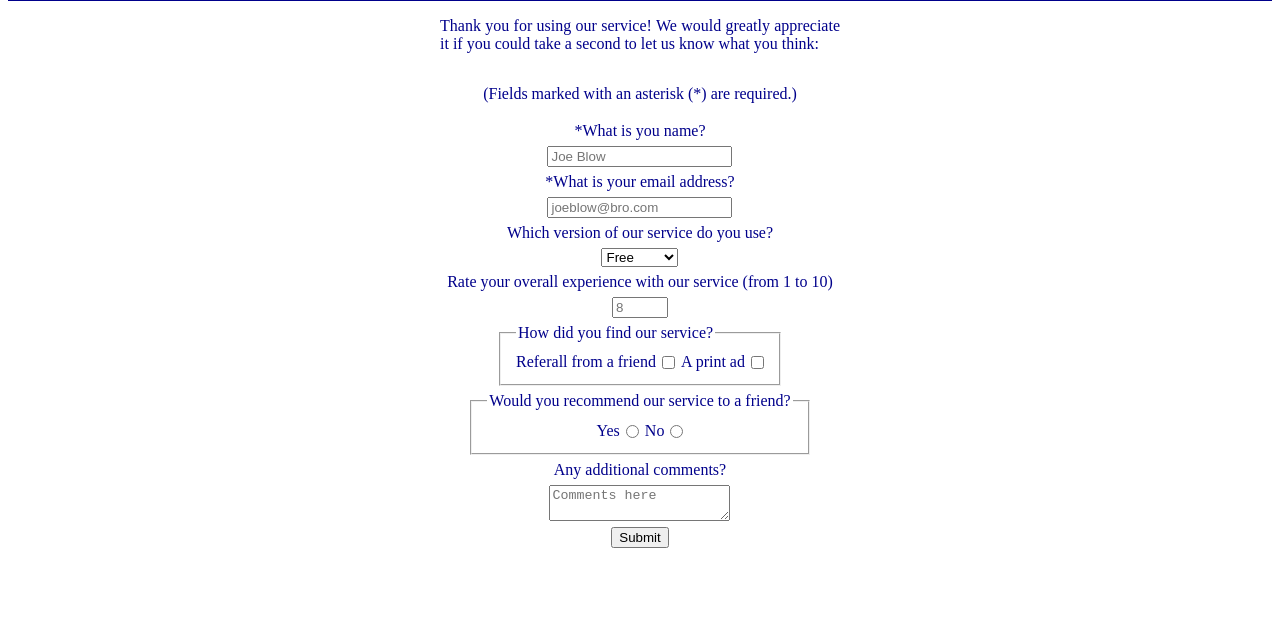
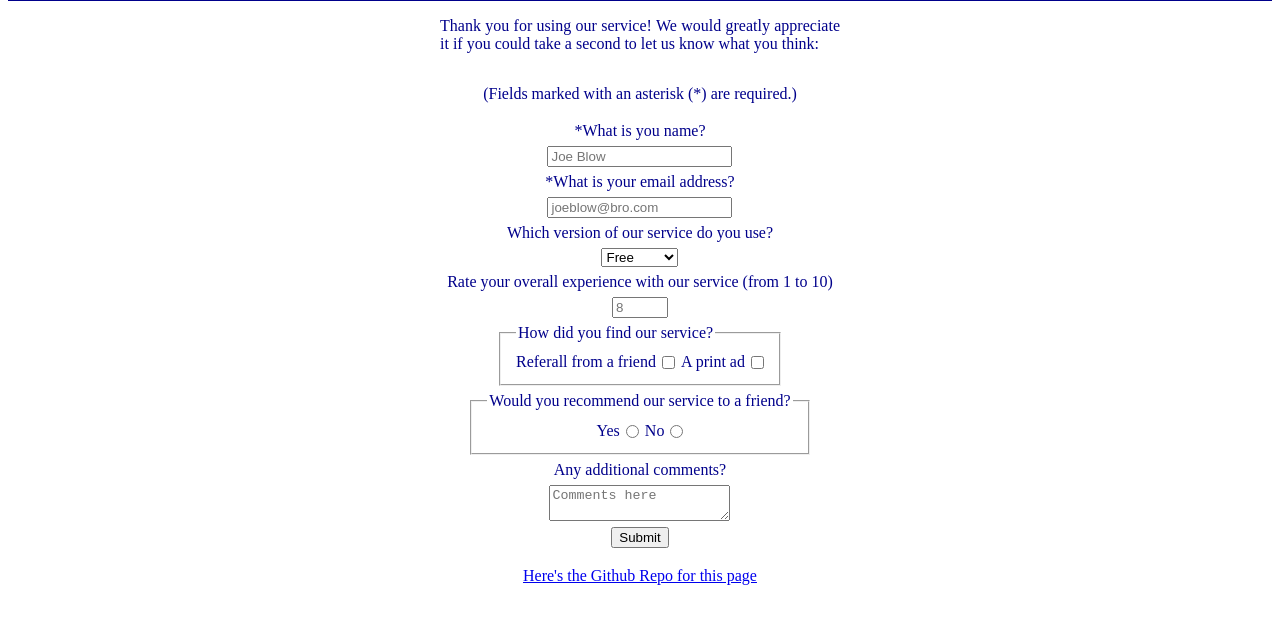
Before and after one commit to CrowsVeldt/FreeCodeCamp-Survey-Form, a plain HTML site: page index.html in a window 1280 px wide. Shown: the part 87-710 px from the top of the page. Drawn offline with Linux system fonts and the light colour scheme.

Commit message:
Added target="_blank" to repo link

```diff
--- a/index.html
+++ b/index.html
@@ -66,6 +66,8 @@
         </main>
 
         <footer>
+
+            <a href="https://github.com/CrowsVeldt/FreeCodeCamp-Survey-Form" target="_blank">Here's the Github Repo for this page</a>
             <script type="text/javascript" src="https://gitcdn.link/cdn/freeCodeCamp/testable-projects-fcc/6c186ddf8bec0cd528321715da86ae9be1cdb29e/build/bundle.js"></script>
         </footer>
     </body>
```
